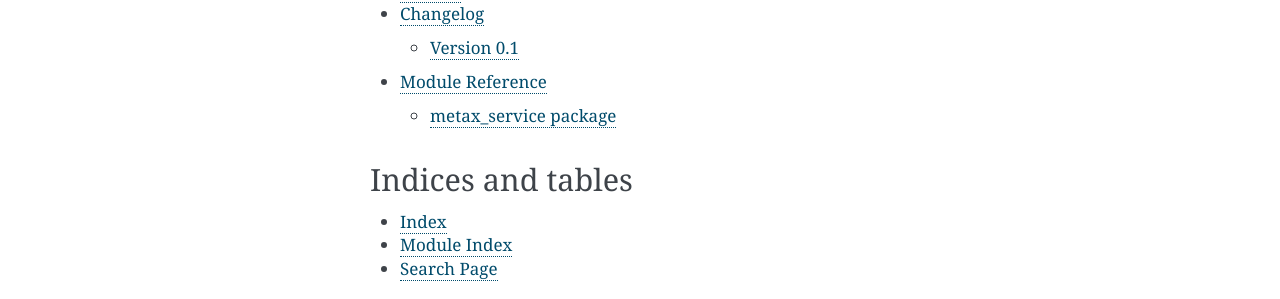
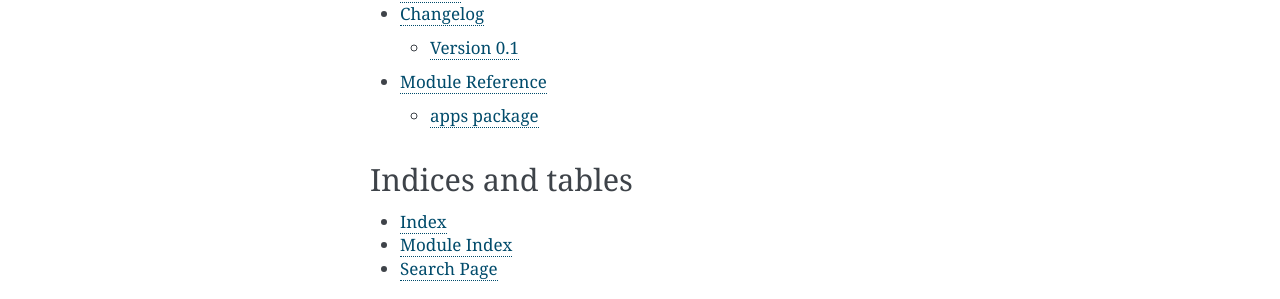
Before and after one commit to CSCfi/fairdata-metax-v3, a Sphinx documentation site: the page built from docs/index.rst, in a window 1280 px wide. Shown: the part 615-914 px from the top of the page. Built offline with Sphinx 7.4.7, drawn with Linux system fonts in a browser that asks for light colours; some of the changed lines change nothing that is shown.

Commit message:
fixed module index configuration for sphinx documentation

```diff
--- a/docs/conf.py
+++ b/docs/conf.py
@@ -11,12 +11,19 @@ import os
 import sys
 import inspect
 import shutil
+import django
 
 # -- Path setup --------------------------------------------------------------
 
 __location__ = os.path.join(
     os.getcwd(), os.path.dirname(inspect.getfile(inspect.currentframe()))
 )
+__path__ = os.path.join(__location__, "../src")
+
+sys.path.insert(0, os.path.abspath(__path__))
+os.environ['DJANGO_SETTINGS_MODULE'] = 'metax_service.settings'
+django.setup()
+
 
 # If extensions (or modules to document with autodoc) are in another directory,
 # add these directories to sys.path here. If the directory is relative to the
@@ -37,7 +44,7 @@ except ImportError:
     from sphinx import apidoc
 
 output_dir = os.path.join(__location__, "api")
-module_dir = os.path.join(__location__, "../src/metax_service")
+module_dir = os.path.join(__location__, "../src/apps")
 try:
     shutil.rmtree(output_dir)
 except FileNotFoundError:
```
